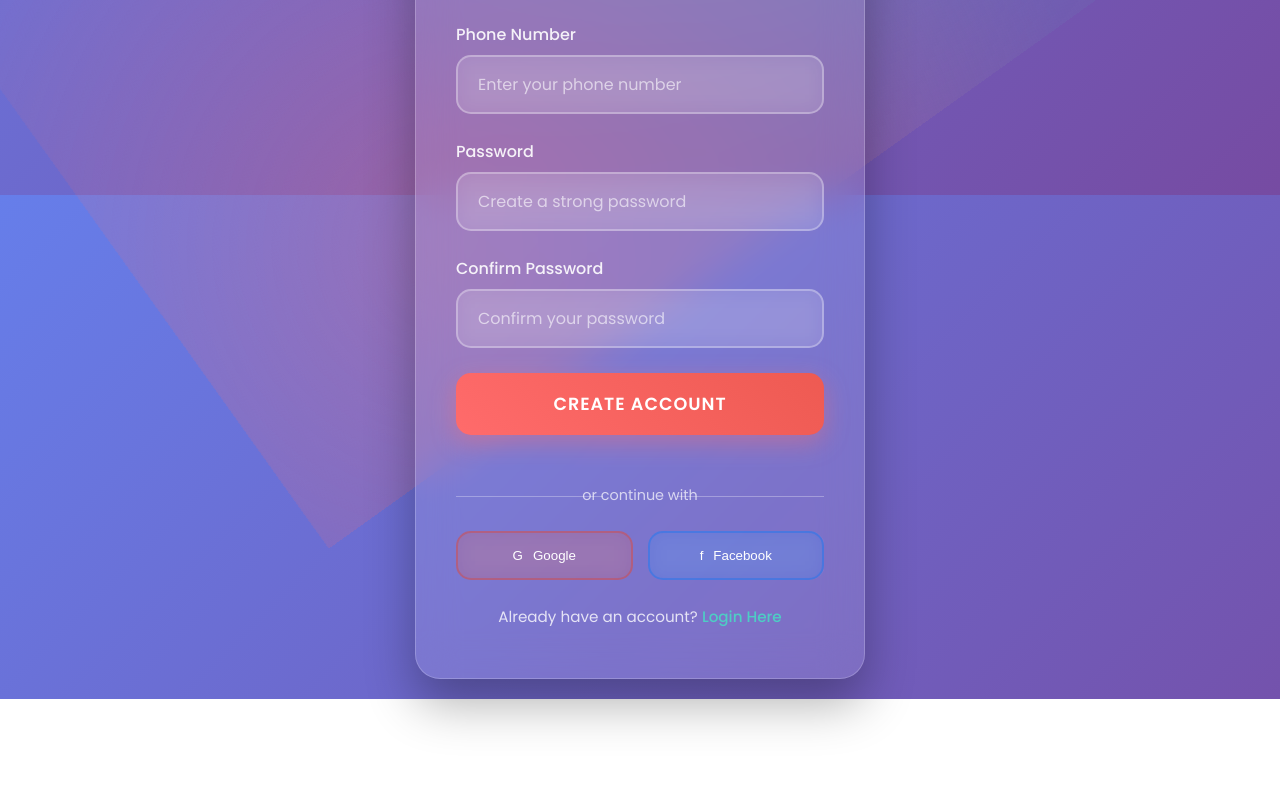
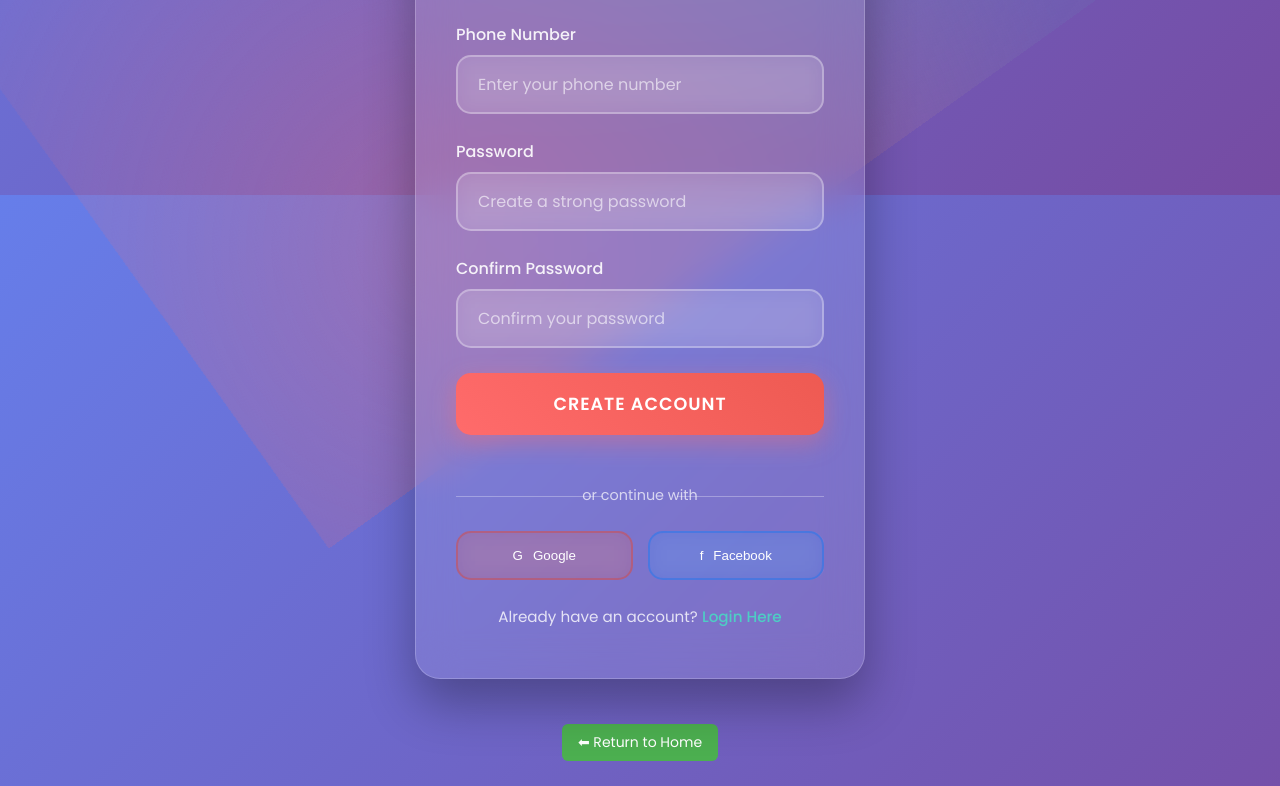
Before and after one commit to Tejaskarakoti/PlateSave, a plain HTML site: page register.html in a window 1280 px wide. Shown: the part 605-1391 px from the top of the page. Before the commit the page ends 1304 px from the top, so only its background shows below. Drawn offline with Linux system fonts and the light colour scheme.

Commit message:
Update register.html

```diff
--- a/register.html
+++ b/register.html
@@ -75,8 +75,35 @@
             </div>
         </div>
     </div>
+
+    <!-- ✅ Return to Home Button -->
+    <div class="return-home">
+        <a href="index.html" class="home-btn">⬅ Return to Home</a>
+    </div>
+
     <script type ="module" src="assets/js/animation.js" defer></script>
     <script type="module" src="assets/js/register.js" defer></script>
 
+    <style>
+        .return-home {
+            text-align: center;
+            margin: 25px 0;
+        }
+
+        .home-btn {
+            display: inline-block;
+            padding: 8px 16px;
+            background-color: #4CAF50;
+            color: white;
+            text-decoration: none;
+            font-size: 14px;
+            border-radius: 6px;
+            transition: background 0.3s ease;
+        }
+
+        .home-btn:hover {
+            background-color: #45a049;
+        }
+    </style>
 </body>
 </html>
```
